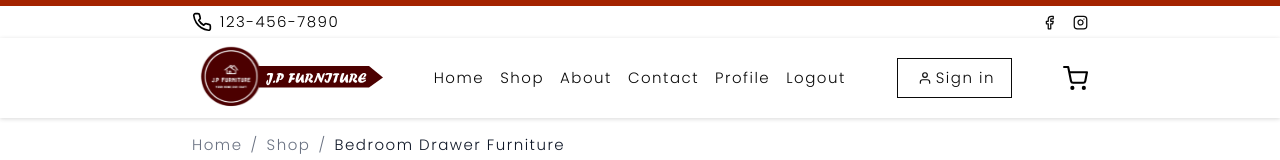
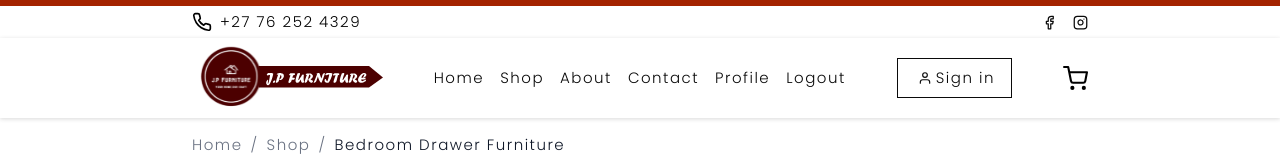
Before and after one commit to momatstudio/jp-furniture-ecommerce, a Next.js app: page /shop/product/Bedroom-Drawer-Furniture in a window 1280 px wide. Shown: the top 160 px of the page. Built offline with nearby package versions, Linux system fonts and the light colour scheme; no server answers.

Commit message:
update cell number

```diff
--- a/data.ts
+++ b/data.ts
@@ -1,7 +1,7 @@
 export const companyInfo = {
   name: "JP Furniture",
   logo: "/logo.svg",
-  phone: "123-456-7890",
+  phone: "+27 76 252 4329",
 };
 
 export const slideShow = [
```
